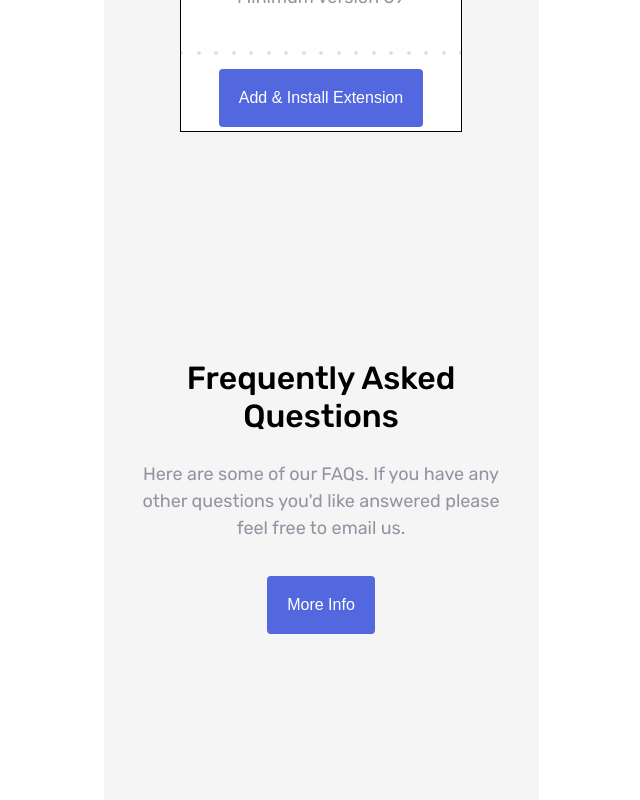
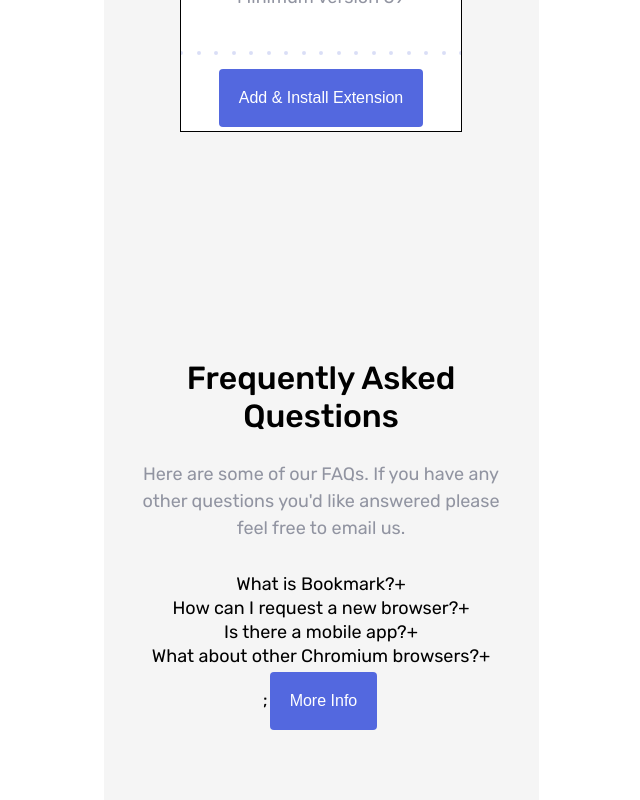
Before and after one commit to AndrzejPec/test-task, a React (Create React App) app: page / in a window 1280 px wide. Shown: the part 3400-4200 px from the top of the page, without its empty margins (319-959 px from the left). Built offline with nearby package versions, Linux system fonts and the light colour scheme; the HTML template or start-up script is replaced by a standard one.

Commit message:
Features tabs done

```diff
--- a/src/App.scss
+++ b/src/App.scss
@@ -51,8 +51,8 @@
     }
 
     // Efekt hover
-    &:hover::after {
-      transform: scaleX(1); // Pełna szerokość na hover
+    &.active::after {
+      transform: scaleX(0.5); // Pełna szerokość kiedy klasa active jest dodana
     }
   }
 
--- a/src/components/Accordion/Accordion.jsx
+++ b/src/components/Accordion/Accordion.jsx
@@ -1,7 +1,14 @@
-export const Accordion = () => {
+import React from 'react';
+import './Accordion.scss';
+
+export const Accordion = ({ title, isActive, onClick, children }) => {
     return (
-        <div>
-            {/* Your code here */}
+        <div className="accordion">
+            <div className="accordion-title" onClick={onClick}>
+                {title}
+                <span>{isActive ? '−' : '+'}</span>
+            </div>
+            {isActive && <div className="accordion-content">{children}</div>}
         </div>
-    )
-}
+    );
+};
--- a/src/components/FAQ/FAQ.jsx
+++ b/src/components/FAQ/FAQ.jsx
@@ -1,7 +1,32 @@
+import React, { useState } from 'react';
 import './FAQ.scss';
 import { Accordion } from '../Accordion/Accordion';
 
+const FAQ_DATA = [
+    {
+        title: "What is Bookmark?",
+        content: "Lorem ipsum dolor sit amet, consectetur adipiscing elit..."
+    },
+    {
+        title: "How can I request a new browser?",
+        content: "Vivamus luctus eros aliquet convallis ultricies..."
+    },
+    {
+        title: "Is there a mobile app?",
+        content: "Sed consectetur quam id neque fermentum accumsan..."
+    },
+    {
+        title: "What about other Chromium browsers?",
+        content: "Integer fringilla congue eros non fermentum..."
+    }
+];
+
 export const FAQ = () => {
+    const [activeIndex, setActiveIndex] = useState(null);
+
+    const toggleAccordion = index => {
+        setActiveIndex(index === activeIndex ? null : index);
+    };
 
     return (
         <div className="faq">
@@ -9,37 +34,16 @@
             <p>
                 Here are some of our FAQs. If you have any other questions you'd like answered please feel free to email us.
             </p>
-            <Accordion title="What is Bookmark?">
-                <p>
-                    Lorem ipsum dolor sit amet, consectetur adipiscing elit. Fusce tincidunt
-                    justo eget ultricies fringilla. Phasellus blandit ipsum quis quam
-                    ornare nec pulvinar tellus laoreet. Integer fringilla congue eros
-                    non fermentum. Sed dapibus pulvinar nibh tempor porta. Cras ac leo
-                    purus. Mauris quis diam velit.
-                </p>
-            </Accordion>
-            <Accordion title="How can I request a new browser?">
-                <p>
-                    Vivamus luctus eros aliquet convallis ultricies. Mauris augue massa,
-                    ultricies non ligula. Suspendisse imperdiet. Vivamus luctus eros
-                    aliquet convallis ultricies. Mauris augue massa, ultricies non ligula.
-                    Suspendisse imperdie tVivamus luctus eros aliquet convallis ultricies.
-                    Mauris augue massa, ultricies non ligula. Suspendisse imperdiet.
-                </p>
-            </Accordion>
-            <Accordion title="Is there a mobile app?">
-                <p>
-                    Sed consectetur quam id dui. Praesent ligula. Praesent egestas tristique
-                    nibh. Praesent egestas tristique nibh. Praesent egestas tristique nibh.
-                    Praesent egestas tristique nibh. Praesent egestas tristique nibh.
-                </p>
-            </Accordion>
-            <Accordion title="What about other Chromium browsers?">
-                <p>
-                    Integer fringilla congue eros non fermentum. Sed dapibus pulvinar nibh
-                    tempor porta. Cras ac leo purus. Mauris quis diam velit.
-                </p>
-            </Accordion>
+            {FAQ_DATA.map((item, index) => (
+                <Accordion
+                    key={item.title}
+                    title={item.title}
+                    isActive={index === activeIndex}
+                    onClick={() => toggleAccordion(index)}
+                >
+                    <p>{item.content}</p>
+                </Accordion>
+            ))};
             <button className='button'>More Info</button>
         </div>
     )
--- a/src/components/Features/Features.jsx
+++ b/src/components/Features/Features.jsx
@@ -1,8 +1,66 @@
+import React, { useState } from 'react';
 import './Features.scss';
 import { Illustration } from "../Illustration/Illustration"
-import illustration from '../../img/illustration-features-tab-1.svg';
+import illustrationTab1 from '../../img/illustration-features-tab-1.svg';
+import illustrationTab2 from '../../img/illustration-features-tab-2.svg';
+import illustrationTab3 from '../../img/illustration-features-tab-3.svg';
 
 export const Features = () => {
+    const [activeIndex, setActiveIndex] = useState(null);
+
+    const handleOnClick = index => {
+        setActiveIndex(index);
+    };
+
+    const getCurrentIllustration = () => {
+        switch (activeIndex) {
+            case 0:
+                return illustrationTab1;
+            case 1:
+                return illustrationTab2;
+            case 2:
+                return illustrationTab3;
+            default:
+                return illustrationTab1;
+        }
+    };
+
+    const getCurrentInfo = () => {
+        switch (activeIndex) {
+            case 0:
+                return (
+                    <>
+                        <h2>Bookmark in one click</h2>
+
+                        <p>
+                            Organize your bookmarks however you like. Our simple drag-and-drop interface gives you complete control over how you manage your favourite sites.
+                        </p>
+                    </>
+                );
+            case 1:
+                return (
+                    <>
+                        <h2>Intelligent search</h2>
+
+                        <p>
+                            Our powerful search feature will help you find saved sites in no time at all. No need to trawl through all of your bookmarks.
+                        </p>
+                    </>
+                );
+            case 2:
+                return (
+                    <>
+                        <h2>Easy sharing</h2>
+
+                        <p>
+                            Easily share your bookmarks and collections with others. Create a shareable link that you can send at the click of a button.
+                        </p>
+                    </>
+                );
+            default:
+                return null;
+        }
+    };
 
     return (
         <div className="features">
@@ -10,25 +68,23 @@
             <p>
                 Our aim is to make it quick and easy for you to access your favourite websites. Your bookmarks sync between your devices so you can access them on the go.
             </p>
-                <h3>Simple Bookmarking</h3>
-                {/* <p>
-                    Organize your bookmarks however you like. Our simple drag-and-drop interface gives you complete control over how you manage your favourite sites.
-                </p> */}
-                <h3>Speedy Searching</h3>
-                {/* <p>
-                    Our powerful search feature will help you find saved sites in no time at all. No need to trawl through all of your bookmarks.
-                </p> */}
-                <h3>Easy Sharing</h3>
-                {/* <p>
-                    Easily share your bookmarks and collections with others. Create a shareable link that you can send at the click of a button.
-                </p> */}
+            <h3 onClick={() => handleOnClick(0)} className={activeIndex === 0 ? 'active' : ''}>
+                Simple Bookmarking
+            </h3>
+            <h3 onClick={() => handleOnClick(1)} className={activeIndex === 1 ? 'active' : ''}>
+                Speedy Searching
+            </h3>
+            <h3 onClick={() => handleOnClick(2)} className={activeIndex === 2 ? 'active' : ''}>
+                Easy Sharing
+            </h3>
             <Illustration
                 align={'left'}
-                src={illustration}
-                alt="Hero image"
+                src={getCurrentIllustration()}
+                alt="Features illustration"
                 width={25}
                 height={25}
             />
+            {getCurrentInfo()}
         </div>
     )
 }
```
